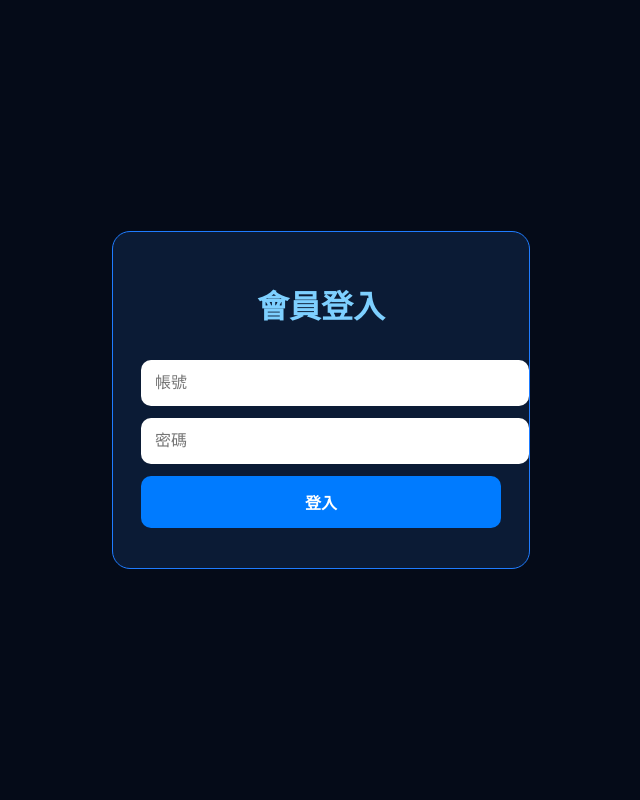
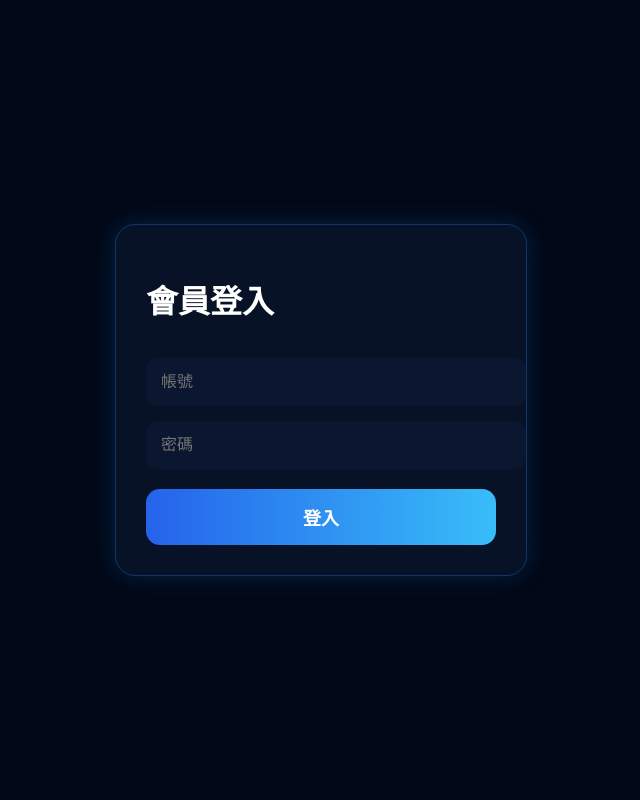
Before and after one commit to hecht19980820/baccarat-online, a Flask app: page /login in a window 1280 px wide. Shown: the whole page, without its empty margins (319-959 px from the left). Run offline with Flask 3, Linux system fonts and the light colour scheme.

Commit message:
Update login.html

```diff
--- a/templates/login.html
+++ b/templates/login.html
@@ -6,74 +6,72 @@
 <title>會員登入</title>
 <style>
 body{
+background:#020817;
+color:white;
+font-family:Arial;
+display:flex;
+justify-content:center;
+align-items:center;
+height:100vh;
 margin:0;
-    height:100vh;
-    display:flex;
-    align-items:center;
-    justify-content:center;
-    background:#050b18;
-    color:white;
-    font-family:Arial,"Microsoft JhengHei";
 }
 .box{
-    width:360px;
-    padding:28px;
-    border-radius:18px;
-    background:#0b1b35;
-    border:1px solid #1f7cff;
+width:350px;
+background:#071226;
+padding:30px;
+border-radius:20px;
+border:1px solid #16345f;
+box-shadow:0 0 25px rgba(0,140,255,.2);
 }
-h1{text-align:center;color:#7ed0ff}
-input,button{
+input{
 width:100%;
-    padding:14px;
-    margin-top:12px;
-    border-radius:10px;
-    border:0;
+padding:15px;
+margin-top:15px;
+background:#0b1730;
+border:none;
+border-radius:12px;
+color:white;
 font-size:16px;
 }
 button{
-    background:#007bff;
+width:100%;
+padding:15px;
+margin-top:20px;
+background:linear-gradient(90deg,#2563eb,#38bdf8);
+border:none;
+border-radius:14px;
 color:white;
+font-size:18px;
 font-weight:bold;
-}
-.msg{
-    color:#ff6b86;
-    text-align:center;
-    margin-top:12px;
 }
 </style>
 </head>
 <body>
-
 <div class="box">
 <h1>會員登入</h1>
 <input id="username" placeholder="帳號">
 <input id="password" type="password" placeholder="密碼">
 <button onclick="login()">登入</button>
-    <div id="msg" class="msg"></div>
 </div>
-
 <script>
 async function login(){
-    const username=document.getElementById("username").value.trim();
-    const password=document.getElementById("password").value.trim();
+const username=document.getElementById('username').value
+const password=document.getElementById('password').value
 
-    const res=await fetch("/api/login",{
-        method:"POST",
-        headers:{"Content-Type":"application/json"},
+const r=await fetch('/api/login',{
+method:'POST',
+headers:{'Content-Type':'application/json'},
 body:JSON.stringify({username,password})
-    });
+})
 
-    const data=await res.json();
+const data=await r.json()
 
-    if(!data.ok){
-        document.getElementById("msg").textContent=data.msg || "登入失敗";
-        return;
+if(data.ok){
+location.href='/'
+}else{
+alert(data.msg)
 }
-
-    location.href="/";
 }
 </script>
-
 </body>
 </html>
```
Lines whose indentation alone changed are shown as unchanged.
